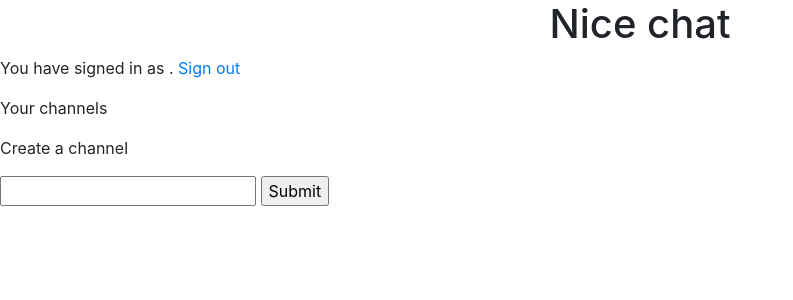
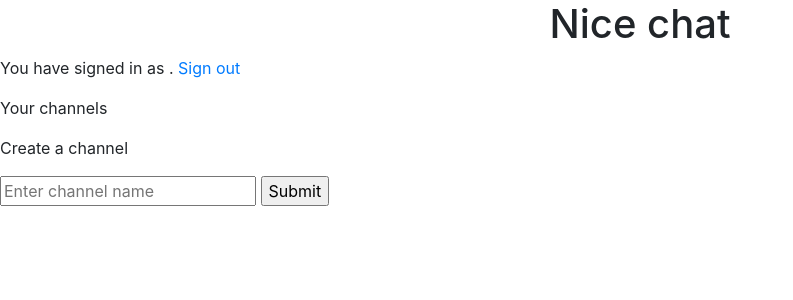
Before and after one commit to asomarov/Project2, a Flask app: template templates/signin.html in a window 1280 px wide. Shown: the top 300 px of the page, without its empty margins (0-793 px from the left). Run offline with Flask 2, Linux system fonts and the light colour scheme; the template is opened without the code that fills it, so the values that code supplies are empty; some libraries are stand-ins or nearby versions.

Commit message:
Modified route of channel to /signin/channel_name

```diff
--- a/application.py
+++ b/application.py
@@ -32,6 +32,6 @@ def create_channel():
 
     return render_template("channel_succes.html", message="Your channel has been created", channel_name=channel_name)
 
-@app.route("/<string:channel_name>")
+@app.route("/signin/<string:channel_name>")
 def channel(channel_name):
-    return render_template("channel.html")
+    return render_template("channel.html", channel=channel_name)
--- a/templates/channel.html
+++ b/templates/channel.html
@@ -2,6 +2,7 @@
 
 {% block heading %}
     You are on channel {{ channel }}
+    <script src="{{ url_for('static', filename='username.js') }}"></script>
 {% endblock %}
 
 {% block body %}
--- a/templates/signin.html
+++ b/templates/signin.html
@@ -26,7 +26,7 @@
       Create a channel
     </p>
     <form class="" action="{{ url_for('create_channel') }}" method="post">
-      <input type="text" name="channel_name" value="">
+      <input type="text" autocomplete="off" placeholder="Enter channel name" name="channel_name" value="">
       <input type="submit" name="" value="Submit">
     </form>
 
```
Also changed, not shown: static/index.js (+2 -7 lines).
